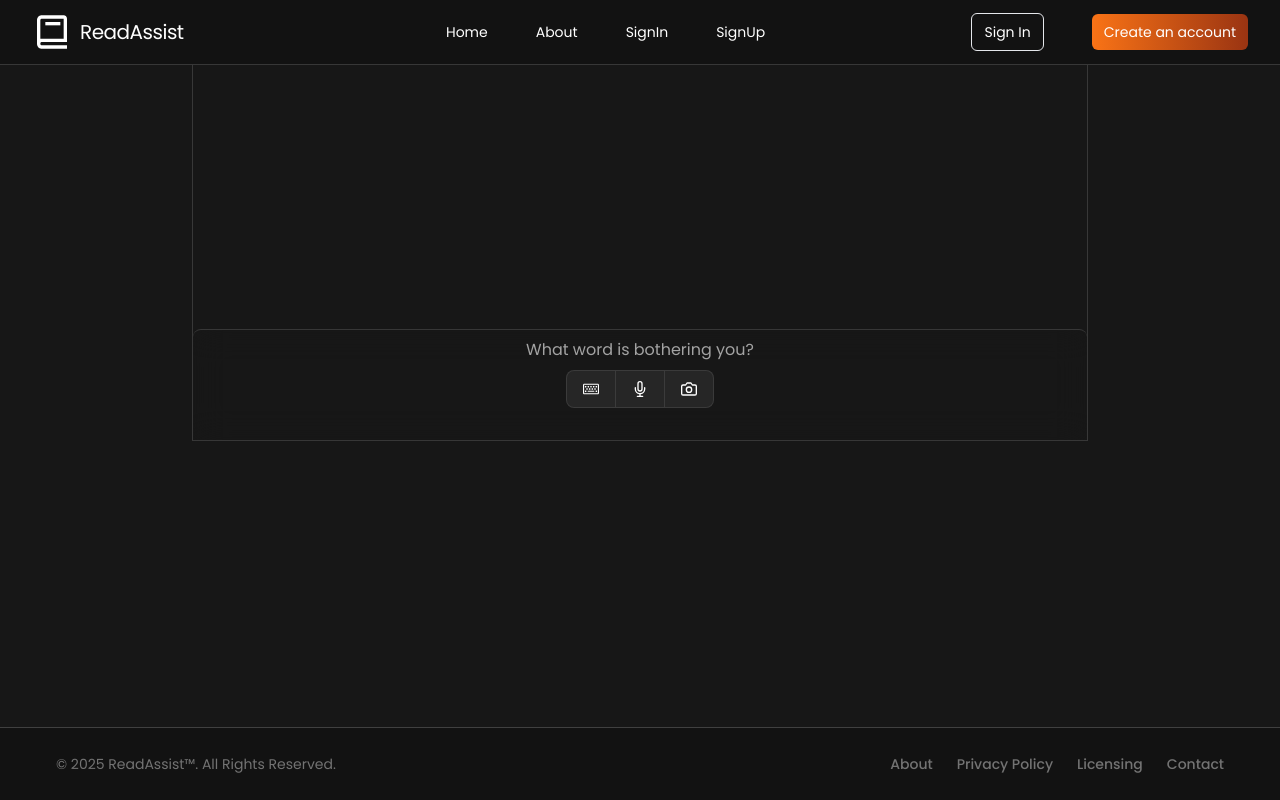
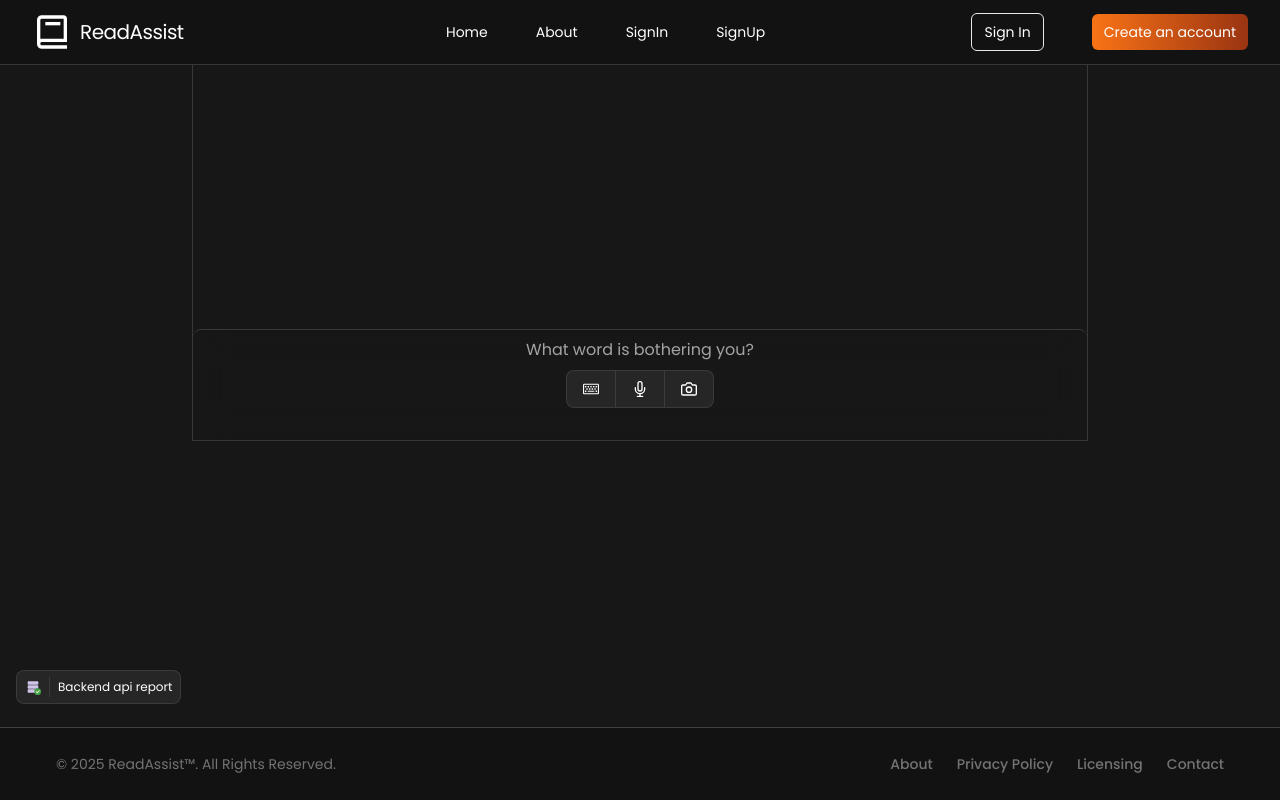
Before and after one commit to CabbitKheema/knoword, a React (Vite) app: page / in a window 1280 px wide. Built offline with nearby package versions, Linux system fonts and the light colour scheme.

Commit message:
Button to display Backend api tests report
- Added BackendApiReport component. It's a button that display api testing results at backend.

```diff
--- a/src/apis/FindWordMeaning.js
+++ b/src/apis/FindWordMeaning.js
@@ -1,7 +1,7 @@
 import Groq from "groq-sdk";
 import { requestStatus } from "../enums/enums";
 
-export async function FindWordMeaning(inputText) {
+export function FindWordMeaning(inputText) {
   return new Promise((resolve, reject) => {
     const groq = new Groq({
       apiKey: import.meta.env.VITE_GROQ_API_KEY,
@@ -36,7 +36,7 @@ export async function FindWordMeaning(inputText) {
         resolve(response);
       })
       .catch((error) => {
-        console.error("Error fetching word meaning:", error);
+        // console.error("Error fetching word meaning:", error);
         const response = {
           status: requestStatus.FAILURE,
           message: [
--- a/src/components/Footer.jsx
+++ b/src/components/Footer.jsx
@@ -2,7 +2,7 @@ export default function Footer() {
   return (
     <footer className="w-full z-50 p-2.5 px-10 border-t border-neutral-700">
       <div className="mx-auto max-w-screen-xl p-4 md:flex md:items-center md:justify-between text-neutral-500">
-        <span className="text-sm  sm:text-center ">
+        <span className="text-sm  sm:text-center truncate">
           © {new Date().getFullYear()}{" "}
           <a href="#" className="hover:underline">
             ReadAssist™
--- /dev/null
+++ b/src/components/Report/BackendApiReport.jsx
@@ -0,0 +1,61 @@
+import {
+  borderColor,
+  idleInteractableBG,
+  roundedInteractableEdgeStyle,
+} from "../../constants";
+import { useToast } from "../Toast/ToastService";
+import { FcAcceptDatabase } from "react-icons/fc";
+
+export default function BackendApiReport() {
+  const toast = useToast();
+
+  const fetchBackendApiReport = async () => {
+    const backendApiReportURL =
+      import.meta.env.VITE_BACKEND_REPORT_URL + "/test-report";
+    try {
+      const res = await fetch(backendApiReportURL, {
+        method: "GET",
+      });
+
+      const contentType = res.headers.get("Content-Type");
+
+      if (!res.ok) {
+        if (contentType && contentType.includes("application/json")) {
+          const data = await res.json();
+          toast.notificationToast(data);
+          console.error("Error response:", data);
+        } else {
+          toast.notificationToast({
+            message: ["Error!", "An unexpected error occurred."],
+          });
+        }
+      } else if (contentType && contentType.includes("text/html")) {
+        // Handle the HTML content (e.g., display or render it)
+        toast.notificationToast({
+          message: ["Success!", "HTML file fetched successfully."],
+        });
+        // Open a new tab with the specified URL
+        window.open(backendApiReportURL, "_blank");
+      }
+    } catch (error) {
+      console.error("An error occurred:", error); // Log the error for debugging purposes
+      toast.notificationToast({
+        message: [
+          "Error!",
+          error.message || "An unexpected error occurred. Please try again.",
+        ],
+      });
+    }
+  };
+  return (
+    <button
+      className={`fixed bottom-24 left-4 flex items-center ${roundedInteractableEdgeStyle} ${borderColor} ${idleInteractableBG} `}
+      onClick={fetchBackendApiReport}
+    >
+      <span className={`px-2 py-0.5 shrink-0 border-r ${borderColor}  `}>
+        <FcAcceptDatabase className="" />
+      </span>
+      <span className={`px-2 py-2 text-xs truncate`}>Backend api report</span>
+    </button>
+  );
+}
--- a/src/pages/Home.jsx
+++ b/src/pages/Home.jsx
@@ -2,6 +2,7 @@ import { useEffect, useRef } from "react";
 import SearchResult from "../components/SearchResult";
 import SearchInput from "../components/SearchInput";
 import { borderColor } from "../constants";
+import BackendApiReport from "../components/Report/BackendApiReport";
 
 export default function Home() {
   const scrollContainerRef = useRef(null);
@@ -14,6 +15,7 @@ export default function Home() {
   }, []);
 
   return (
+    <>
       <main
         className="flex-1 overflow-y-scroll bg-neutral-900"
         ref={scrollContainerRef}
@@ -24,6 +26,8 @@ export default function Home() {
           <SearchResult />
           <SearchInput />
         </div>
+        <BackendApiReport />
       </main>
+    </>
   );
 }
```
Lines whose indentation alone changed are shown as unchanged.
